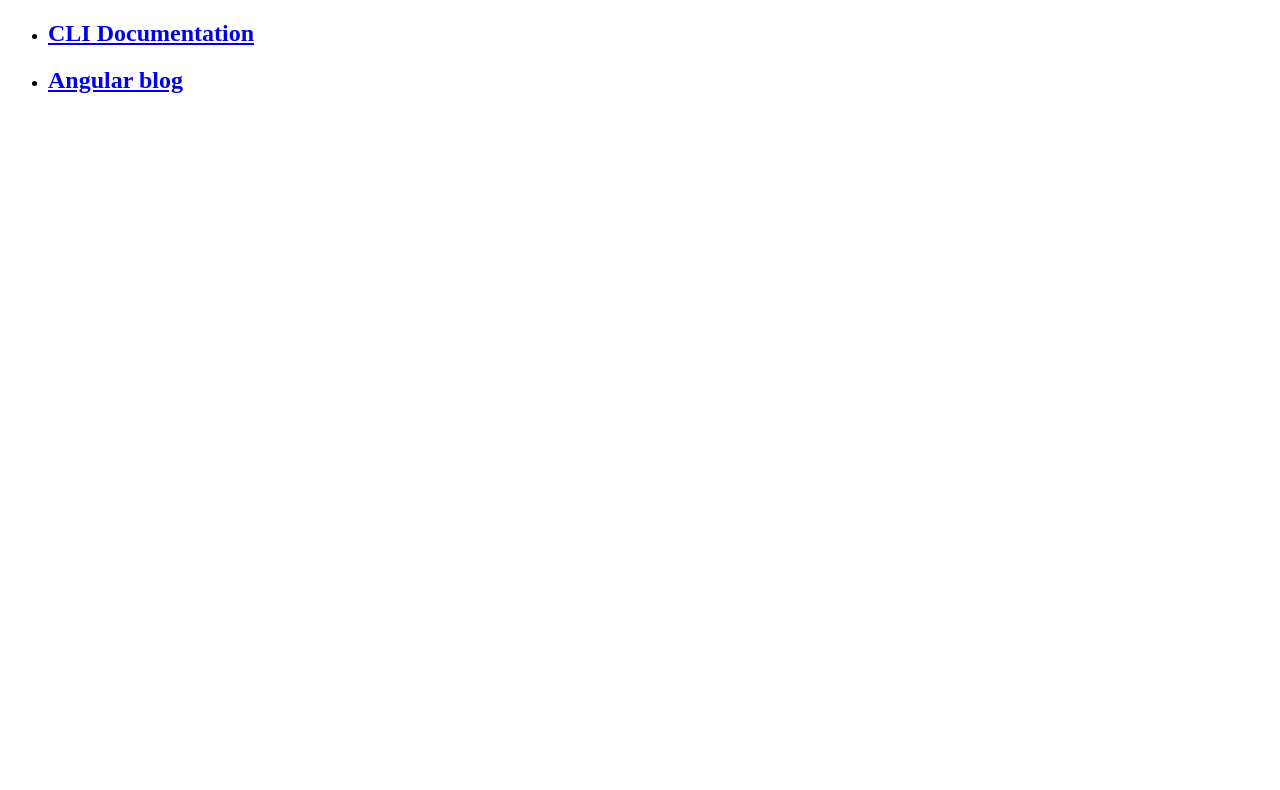
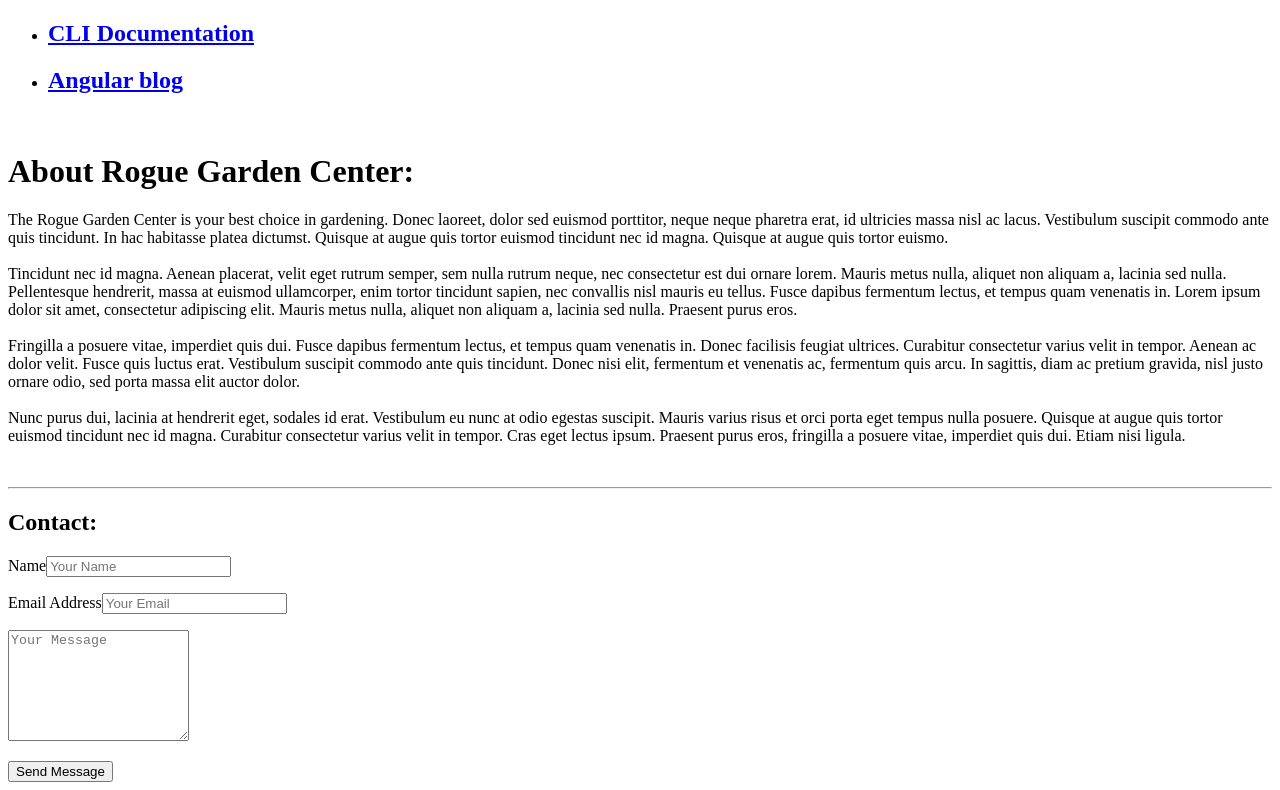
Before and after one commit to jonperkins1150/GardenProject, an Angular app: page / in a window 1280 px wide. Shown: the part 478-1268 px from the top of the page. Before the commit the page ends 800 px from the top, so only its background shows below. Built offline with nearby package versions, Linux system fonts and the light colour scheme.

Commit message:
Garden update

```diff
--- a/src/app/about/about.component.html
+++ b/src/app/about/about.component.html
@@ -1,3 +1,77 @@
-<p>
-  about works!
-</p>
+<br>
+<div class="container">
+  <h1>
+    <b>About Rogue Garden Center:</b>
+  </h1>
+  <p>
+    The Rogue Garden Center is your best choice in gardening. Donec laoreet, dolor sed euismod porttitor, neque neque
+    pharetra erat, id ultricies massa nisl ac lacus. Vestibulum suscipit commodo ante quis tincidunt. In hac habitasse
+    platea dictumst. Quisque at augue quis tortor euismod tincidunt nec id magna. Quisque at augue quis tortor euismo.
+    <br>
+    <br>
+    Tincidunt nec id magna. Aenean placerat, velit eget rutrum semper, sem nulla rutrum neque, nec consectetur est dui
+    ornare lorem. Mauris metus nulla, aliquet non aliquam a, lacinia sed nulla. Pellentesque hendrerit, massa at euismod
+    ullamcorper, enim tortor tincidunt sapien, nec convallis nisl mauris eu tellus. Fusce dapibus fermentum lectus, et
+    tempus quam venenatis in. Lorem ipsum dolor sit amet, consectetur adipiscing elit. Mauris metus nulla, aliquet non
+    aliquam a, lacinia sed nulla. Praesent purus eros.
+    <br>
+    <br>
+    Fringilla a posuere vitae, imperdiet quis dui. Fusce dapibus fermentum lectus, et tempus quam venenatis in. Donec
+    facilisis feugiat ultrices. Curabitur consectetur varius velit in tempor. Aenean ac dolor velit. Fusce quis luctus
+    erat. Vestibulum suscipit commodo ante quis tincidunt. Donec nisi elit, fermentum et venenatis ac, fermentum quis
+    arcu. In sagittis, diam ac pretium gravida, nisl justo ornare odio, sed porta massa elit auctor dolor.
+    <br>
+    <br>
+    Nunc purus dui, lacinia at hendrerit eget, sodales id erat. Vestibulum eu nunc at odio egestas suscipit. Mauris
+    varius risus et orci porta eget tempus nulla posuere. Quisque at augue quis tortor euismod tincidunt nec id magna.
+    Curabitur consectetur varius velit in tempor. Cras eget lectus ipsum. Praesent purus eros, fringilla a posuere
+    vitae, imperdiet quis dui. Etiam nisi ligula.
+  </p>
+</div>
+<br>
+<hr>
+
+<!-- Contact section -->
+<div class="container">
+  <Section class="contact">
+    <h1>
+      Contact:
+    </h1>
+    <div class="row">
+      <div class="col-8">
+        <form action="https://formspree.io/debbieforbeck@gmail.com" method="POST">
+          <div class="control-group">
+            <div class="form-group">
+              <label>Name</label>
+              <input type="text" class="form-control" placeholder="Your Name" id="name" required
+                data-validation-required-message="Please enter your name" name="name">
+              <p class="help-block text-danger"></p>
+            </div>
+          </div>
+          <div class="control-group">
+            <div class="form-group">
+              <label>Email Address</label>
+              <input type="email" class="form-control" placeholder="Your Email" id="email" required
+                data-validation-required-message="Please enter your email" name="_replyto">
+              <p class="help-block text-danger"></p>
+            </div>
+          </div>
+          <div class="control-group">
+            <div class="form-group">
+              <textarea class="form-control" rows="7" placeholder="Your Message" id="message" required
+                data-validation-required-message="Please leave a message" name="message"></textarea>
+              <p class="help-block text-danger"></p>
+            </div>
+          </div>
+          <div class="text-center">
+            <div id="success"></div>
+            <button type="submit" class="btn btn-lg btn-black" style=color:black>
+              <i class="fa fa-paper-plane-o" aria-hidden="true"></i>
+              Send Message
+            </button>
+          </div>
+        </form>
+      </div>
+    </div>
+  </Section>
+</div>
--- a/src/app/app.component.html
+++ b/src/app/app.component.html
@@ -17,5 +17,5 @@
     <h2><a target="_blank" rel="noopener" href="https://blog.angular.io/">Angular blog</a></h2>
   </li>
 </ul>
-
+<app-about></app-about>
 <router-outlet></router-outlet>
```
